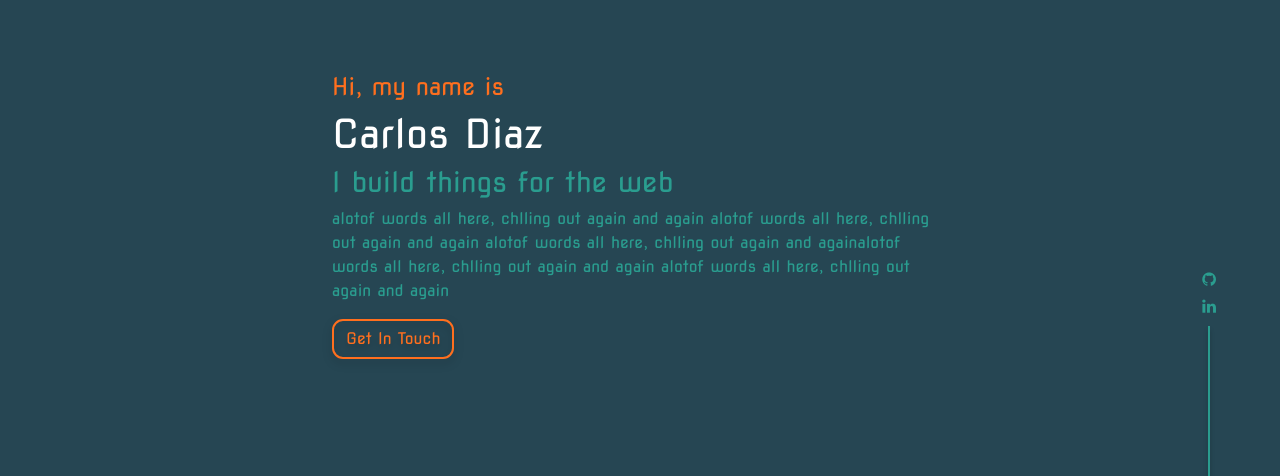
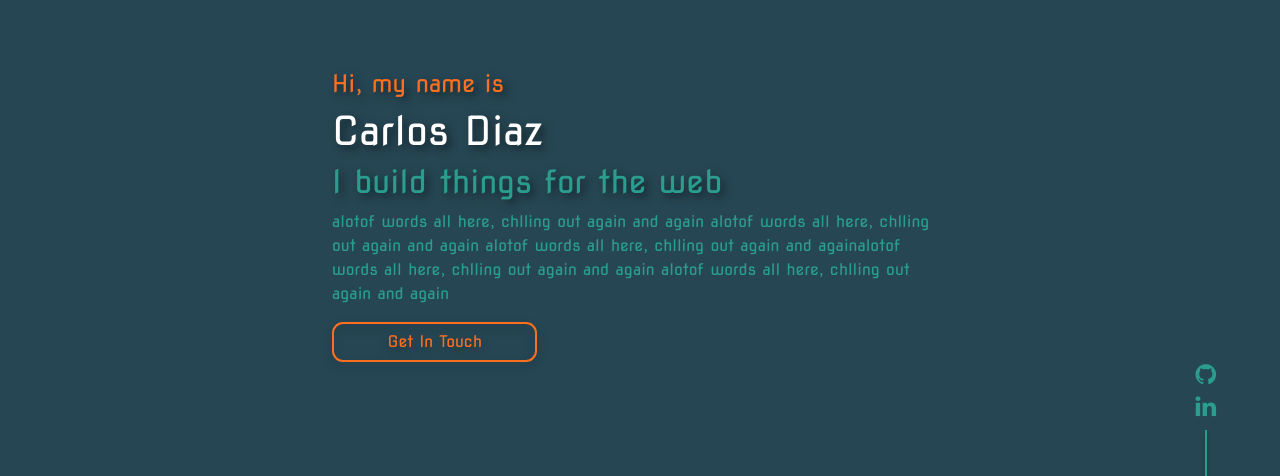
Before and after one commit to Carlos-Diaz-07/carlosdiaz.uk, a React (Create React App) app: page / in a window 1280 px wide. Shown: the part 210-686 px from the top of the page. Built offline with nearby package versions, Linux system fonts and the light colour scheme.

Commit message:
improved first section and CTA btn

```diff
--- a/src/App.css
+++ b/src/App.css
@@ -5,13 +5,18 @@
   font: "Nova Square", cursive;
 }
 
-.btn-primary {
+.my-btn-primary {
   border: 2px solid #FF6F1E;
   box-sizing: border-box;
   border-radius: 11px;
   background-color: transparent;
   color: #FF6F1E;
   filter: drop-shadow(0px 4px 4px rgba(0, 0, 0, 0.25));
+}
+.my-btn-primary:hover {
+  background-color: #FF6F1E;
+  color: white;
+  border: 2px solid #FF6F1E;
 }
 
 .navbar {
@@ -33,6 +38,9 @@
   color: #FF6F1E;
   filter: drop-shadow(4px 4px 4px rgba(0, 0, 0, 0.5));
   text-decoration: none;
+}
+.nav-link:hover {
+  color: #2A9D8F;
 }
 
 .nav-item {
@@ -60,7 +68,7 @@
 }
 
 .line {
-  height: 33vh;
+  height: 20vh;
   width: 2px;
   padding: 0;
   margin: 0;
@@ -70,10 +78,16 @@
 
 .linkedin-icon {
   color: #2A9D8F;
+  font-size: x-large;
 }
 
 .github-icon {
   color: #2A9D8F;
+  font-size: x-large;
+}
+
+.spinner-logo {
+  filter: drop-shadow(0px 4px 4px rgba(0, 0, 0, 0.5));
 }
 
 * {
@@ -105,12 +119,20 @@ body {
   background: #FF6F1E;
 }
 
+.text-shadow {
+  filter: drop-shadow(4px 4px 4px rgba(0, 0, 0, 0.5));
+}
+
 h1 {
   color: white;
 }
 
+h2 {
+  color: #2A9D8F;
+}
+
 h3 {
-  color: #2A9D8F;
+  color: #FF6F1E;
 }
 
 h4 {
--- a/src/components/FirstSectionComponent.js
+++ b/src/components/FirstSectionComponent.js
@@ -1,4 +1,3 @@
-import { motion } from "framer-motion"
 import {
   Container, Button
 } from 'reactstrap';
@@ -8,18 +7,11 @@ import {
 
 export const FirstSection = () => {
   return (
-    <Container className="col-10 col-sm-8 col-md-6 d-flex align-items-center" id="first-section">
-      <motion.div
-        initial={{ opacity: 0 }}
-        animate={{ opacity: 1 }}
-        transition={{ delay: 1, duration: 3, type: "tween" }}
-      >
-
-        <h4>Hi, my name is</h4>
-        <h1>Carlos Diaz</h1>
-        <h3>I build things for the web</h3>
-        <p className="text-justify">alotof words all here, chlling out again and again alotof words all here, chlling out again and again alotof words all here, chlling out again and againalotof words all here, chlling out again and again alotof words all here, chlling out again and again</p>
-        <Button color="primary">Get In Touch</Button>
-      </motion.div>
+    <Container className="col-10 col-sm-8 col-md-6 d-flex flex-column align-items-left justify-content-center" id="first-section">
+      <h4 className='text-shadow'>Hi, my name is</h4>
+      <h1 className='text-shadow'>Carlos Diaz</h1>
+      <h2 className='text-shadow'>I build things for the web</h2>
+      <p className="text-justify">alotof words all here, chlling out again and again alotof words all here, chlling out again and again alotof words all here, chlling out again and againalotof words all here, chlling out again and again alotof words all here, chlling out again and again</p>
+      <Button href="mailto:diazmelian.carlos@gmail.com" className='col-sm-6 col-md-4 my-btn-primary' color="">Get In Touch</Button>
     </Container>)
 }
--- a/src/styles/components/_button.scss
+++ b/src/styles/components/_button.scss
@@ -1,8 +1,14 @@
-.btn-primary {
+.my-btn-primary {
   border: 2px solid $primary;
   box-sizing: border-box;
   border-radius: 11px;
   background-color: transparent;
   color: $primary;
   filter: drop-shadow(0px 4px 4px rgba(0, 0, 0, 0.25));
+  &:hover {
+    background-color: $primary;
+    color: $white;
+    border: 2px solid $primary;
+
+  }
 }
--- a/src/styles/components/_navbar.scss
+++ b/src/styles/components/_navbar.scss
@@ -17,6 +17,9 @@
   color: $primary;
   filter: $text-dropshadow;
   text-decoration: none;
+  &:hover {
+  color: $secondary;
+  }
 }
 
 .nav-item {
--- a/src/styles/config/_colors.scss
+++ b/src/styles/config/_colors.scss
@@ -12,3 +12,4 @@ $light-gray: #F4F4F4;
 $purple: #30194D;
 $dark-purple: #211134;
 $dark-green: #264653;
+$black: black;
```
Also changed, not shown: src/styles/config/_fonts.scss (line endings or trailing spaces), 1 other file (tests, documents, lock files or other folders).
